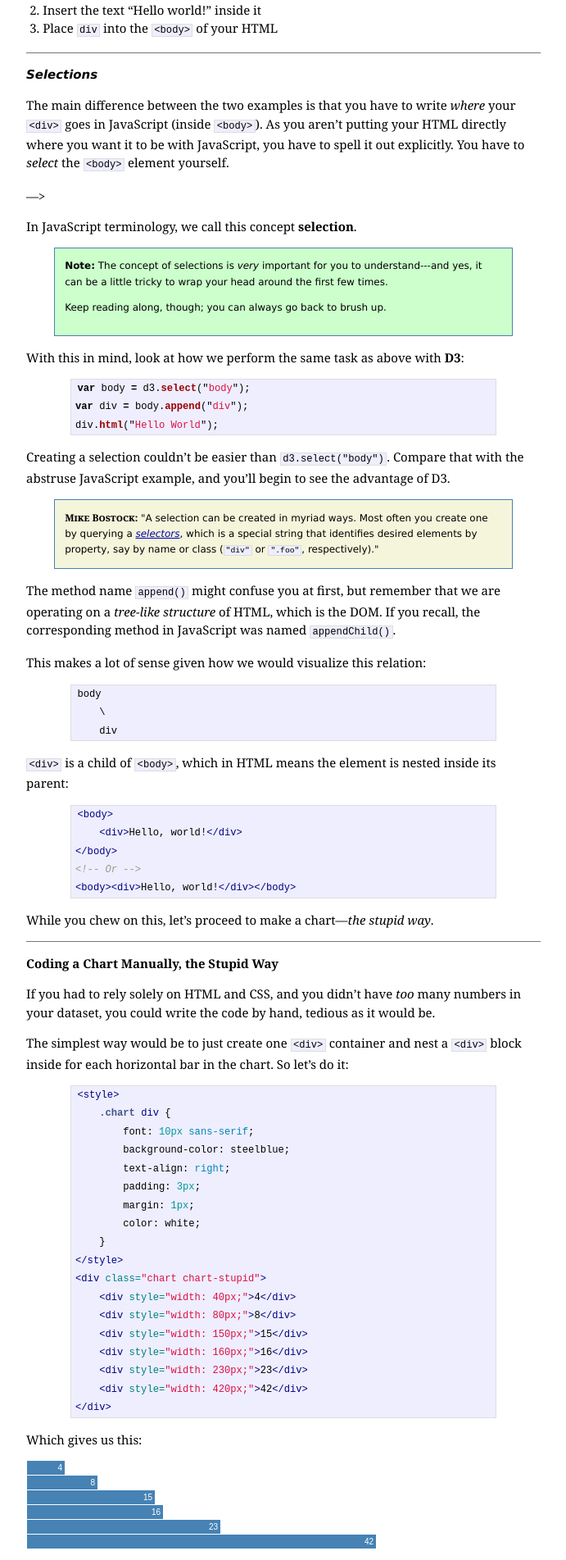
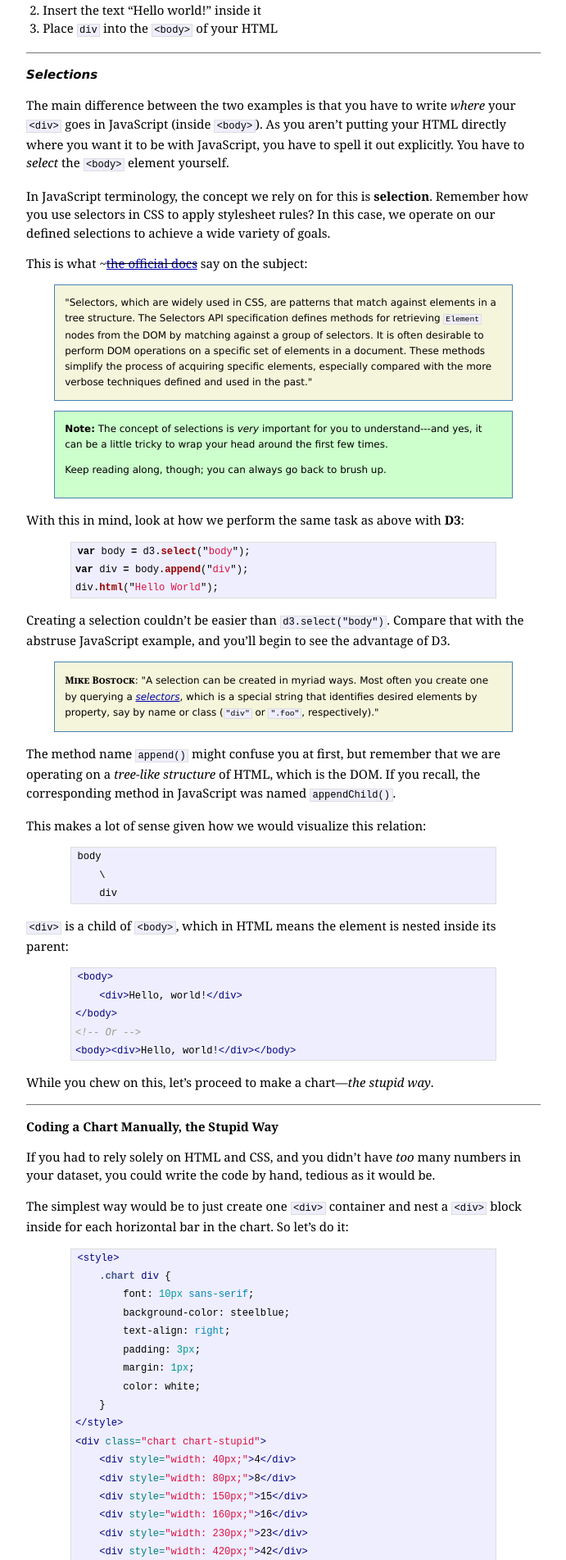
Before and after one commit to ndarville/ndarville.github.io, a Jekyll site: the page built from _posts/2013-11-10-a-bar-chart.markdown, in a window 1280 px wide. Shown: the part 2381-4284 px from the top of the page at 82% size, without its empty margins (294-985 px from the left). Built offline with Jekyll 4.4.1, drawn with Linux system fonts in a browser that asks for light colours; Markdown is read by kramdown in place of the engine named in the settings; some of the changed text lies outside the part shown.

Commit message:
New .quote CSS; updated selections section

```diff
--- a/_posts/2013-11-10-a-bar-chart.markdown
+++ b/_posts/2013-11-10-a-bar-chart.markdown
@@ -151,9 +151,13 @@ Translated:
 
 The main difference between the two examples is that you have to write *where* your `<div>` goes in JavaScript (inside `<body>`). As you aren't putting your HTML directly where you want it to be with JavaScript, you have to spell it out explicitly. You have to *select* the `<body>` element yourself.
 
---->
+In JavaScript terminology, the concept we rely on for this is **selection**. Remember how you use selectors in CSS to apply stylesheet rules? In this case, we operate on our defined selections to achieve a wide variety of goals.
 
-In JavaScript terminology, we call this concept **selection**.
+This is what ~~~[the official docs][selectors]~~ say on the subject:
+
+<div class="quote box">
+    "Selectors, which are widely used in CSS, are patterns that match against elements in a tree structure. The Selectors API specification defines methods for retrieving <code>Element</code> nodes from the DOM by matching against a group of selectors. It is often desirable to perform DOM operations on a specific set of elements in a document. These methods simplify the process of acquiring specific elements, especially compared with the more verbose techniques defined and used in the past."
+</div>
 
 <div class="info box">
     The concept of selections is <em>very</em> important for you to understand---and yes, it can be a little tricky to wrap your head around the first few times.
@@ -172,7 +176,7 @@ div.html("Hello World");
 Creating a selection couldn't be easier than `d3.select("body")`. Compare that with the abstruse JavaScript example, and you'll begin to see the advantage of D3.
 
 <div class="quote box">
-    "A selection can be created in myriad ways. Most often you create one by querying a <em><a href="http://www.w3.org/TR/selectors-api/">selectors</a></em>, which is a special string that identifies desired elements by property, say by name or class (<code>"div"</code> or <code>".foo"</code>, respectively)."
+    <strong>Mike Bostock</strong>: "A selection can be created in myriad ways. Most often you create one by querying a <em><a href="http://www.w3.org/TR/selectors-api/">selectors</a></em>, which is a special string that identifies desired elements by property, say by name or class (<code>"div"</code> or <code>".foo"</code>, respectively)."
 </div>
 
 The method name `append()` might confuse you at first, but remember that we are operating on a *tree-like structure* of HTML, which is the DOM. If you recall, the corresponding method in JavaScript was named `appendChild()`.
@@ -410,7 +414,7 @@ d3.select(".chart-one-bar")
 Sifu Bostock explains:
 
 <div class="quote box">
-    "There is a gotcha with method chaining, however: while most operations return the same selection, some methods return a new one! For example, <a href="https://github.com/mbostock/d3/wiki/Selections#wiki-append">selection.append</a> returns a new selection containing the new elements. This conveniently allows you to chain operations into the new elements."
+    <strong>Mike Bostock:</strong> "There is a gotcha with method chaining, however: while most operations return the same selection, some methods return a new one! For example, <a href="https://github.com/mbostock/d3/wiki/Selections#wiki-append">selection.append</a> returns a new selection containing the new elements. This conveniently allows you to chain operations into the new elements."
 </div>
 
 Hence why we needed our `div` variable, when we appended several bars, as omitting `div` would nest our bars inside each other instead of inside our chart container, `div`.
@@ -636,6 +640,7 @@ You can read the next chapters of Mike Bostock's bar-chart tutorials starting fr
 
 * <i>[How Selections Work][selections-howto]</i> by Mike Bostock
 * [API Reference for D3 Selections][selections-api]
+* [Official Docs for Selectors][selectors]
 * <i>[Understanding selectAll, data, enter, append sequence in D3.js][understanding]</i>
 * <i>[Nested Selections][nested]</i> by Mike Bostock
 
--- a/css/custom.css
+++ b/css/custom.css
@@ -32,8 +32,8 @@ a, a:visited { color: #00A; }
     content: "Note: ";
     font-weight: bold;
 }
-.quote:before {
-    content: "Mike Bostock: ";
+
+.quote strong:first-child {
     font-weight: bold;
     font-variant: small-caps;
     font-family: Georgia;
```
Also changed, not shown: css/style.min.css.
